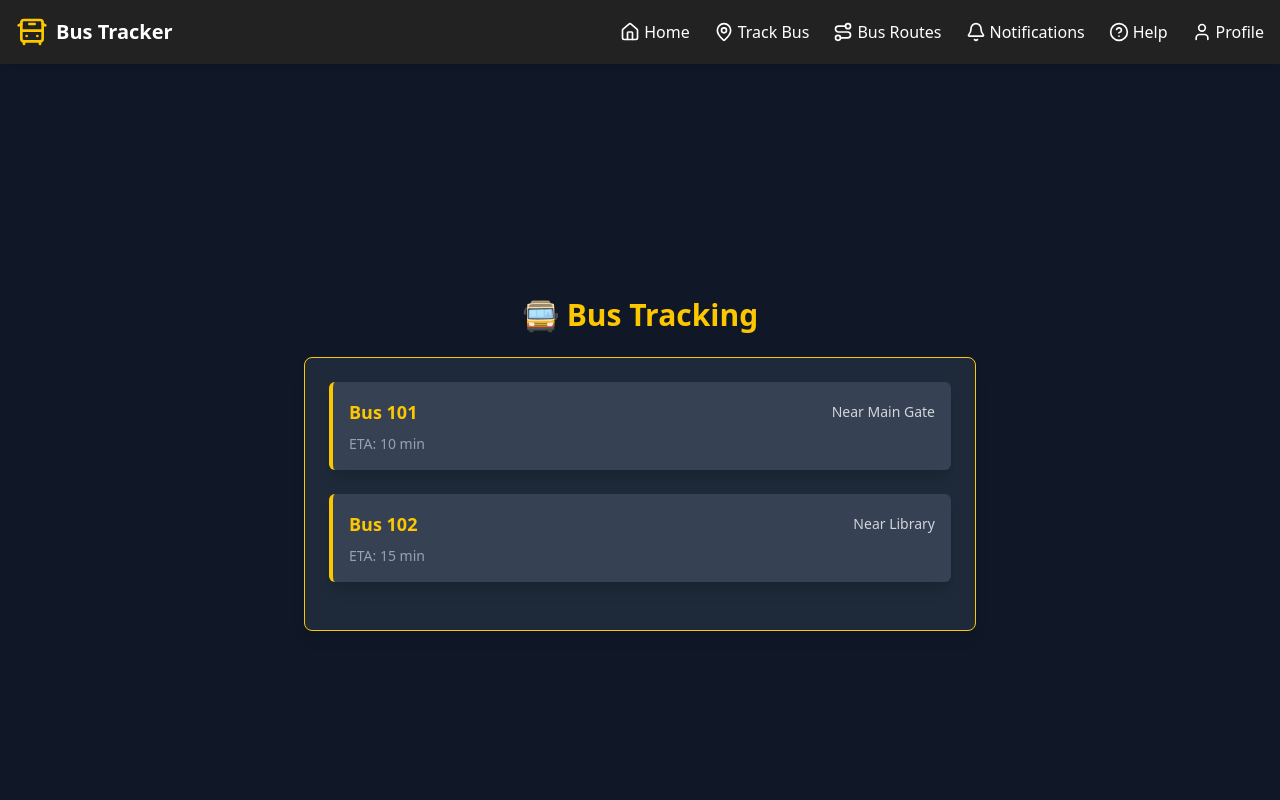
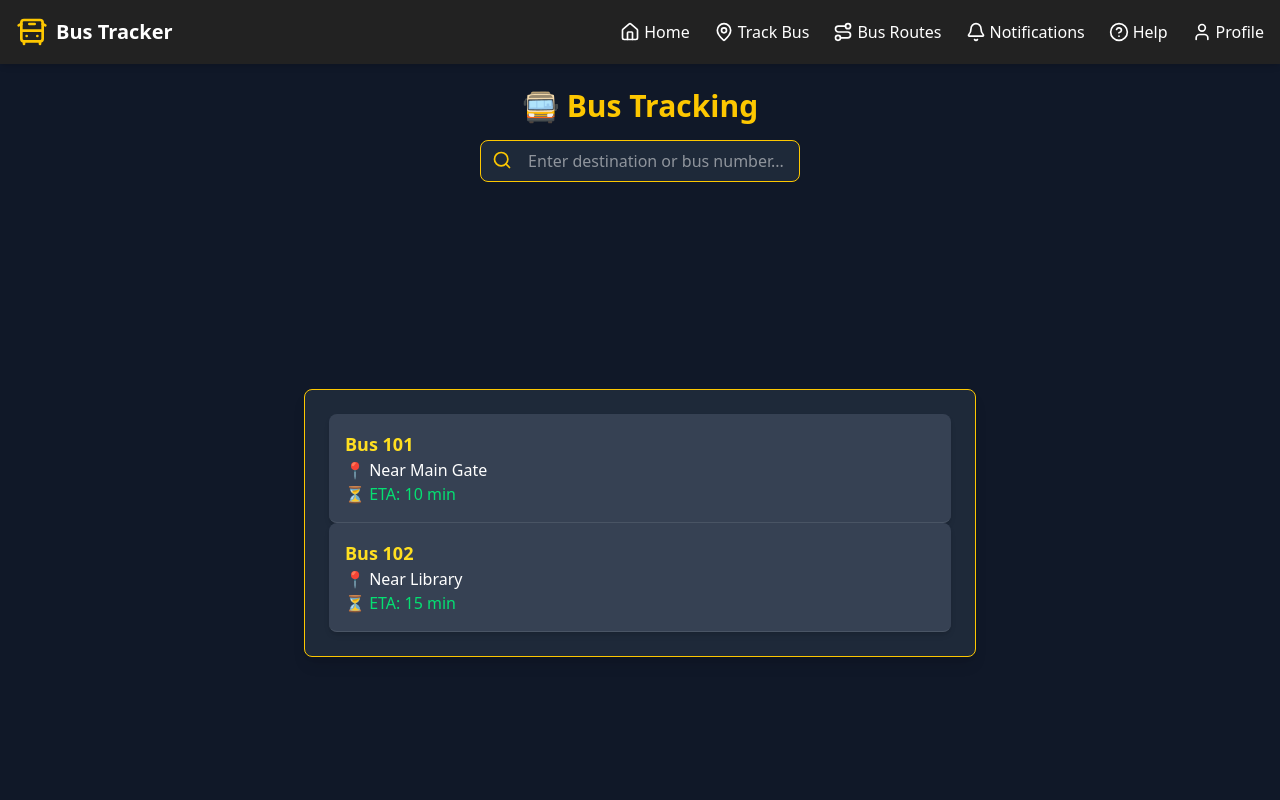
Before and after one commit to ankit2005-star/my-collage-bus-tracker, a React (Vite) app: page /bus-tracking in a window 1280 px wide. Shown: the top 800 px of the page. Built offline with nearby package versions, Linux system fonts and the light colour scheme; no server answers; sample sign-in values are in the browser's storage.

Commit message:
Update BusTrackingPage.jsx
updated  UI

```diff
--- a/src/pages/BusTrackingPage.jsx
+++ b/src/pages/BusTrackingPage.jsx
@@ -1,49 +1,99 @@
 import { useState, useEffect } from "react";
+import { Search } from "lucide-react";
 import Header from "../components/Header";
 import Footer from "../components/Footer";
 
 const BusTrackingPage = () => {
   const [buses, setBuses] = useState([]);
+  const [searchQuery, setSearchQuery] = useState("");
+  const [filteredBuses, setFilteredBuses] = useState([]);
+  const [notRunning, setNotRunning] = useState(false);
+  const [searched, setSearched] = useState(false);
 
   // Mock bus data (Replace with API calls later)
   useEffect(() => {
-    setBuses([
-      { busNumber: "101", location: "Near Main Gate", eta: "10 min" },
-      { busNumber: "102", location: "Near Library", eta: "15 min" },
-    ]);
+    const busData = [
+      { busNumber: "101", location: "Near Main Gate", eta: "10 min", running: true },
+      { busNumber: "102", location: "Near Library", eta: "15 min", running: true },
+    ];
+    setBuses(busData);
+    setFilteredBuses(busData);
   }, []);
+
+  const handleSearch = () => {
+    setSearched(true);
+    const results = buses.filter(
+      (bus) =>
+        bus.busNumber.includes(searchQuery) ||
+        bus.location.toLowerCase().includes(searchQuery.toLowerCase())
+    );
+    setFilteredBuses(results);
+    setNotRunning(searchQuery !== "" && results.length === 0);
+  };
+
+  const handleInputChange = (e) => {
+    const value = e.target.value;
+    setSearchQuery(value);
+    if (value === "") {
+      setFilteredBuses(buses);
+      setNotRunning(false);
+      setSearched(false);
+    }
+  };
 
   return (
     <div className="flex flex-col min-h-screen overflow-x-hidden bg-gray-900 text-white">
 
+      {/* Bus Tracking Title Moved to Top */}
+      <h2 className="text-3xl font-bold text-yellow-400 text-center mt-6">
+        🚍 Bus Tracking
+      </h2>
+
+      {/* Search Bar */}
+      <div className="flex justify-center items-center mt-4 space-x-2">
+        <div className="relative w-80">
+          <input
+            type="text"
+            placeholder="Enter destination or bus number..."
+            className="w-full p-2 pl-10 rounded-lg border border-yellow-400 bg-gray-800 text-white text-center focus:outline-none focus:ring-2 focus:ring-yellow-400"
+            value={searchQuery}
+            onChange={handleInputChange}
+            onKeyDown={(e) => {
+              if (e.key === "Enter") {
+                handleSearch();
+              }
+            }}
+          />
+          <Search
+            className="absolute left-3 top-2.5 text-yellow-400 cursor-pointer"
+            size={20}
+            onClick={handleSearch}
+          />
+        </div>
+      </div>
 
       {/* Main Content */}
-      <div className="flex-grow flex flex-col items-center justify-center px-4 py-16">
-        <h2 className="text-3xl font-bold text-yellow-400 text-center mb-6">
-          🚍 Bus Tracking
-        </h2>
-
+      <div className="flex-grow flex flex-col items-center justify-center px-4 py-6">
         <div className="w-full max-w-2xl bg-gray-800 border border-yellow-400 shadow-lg rounded-lg p-6">
+          {notRunning && searched && (
+            <p className="text-center text-red-400 font-bold">🚫 This bus is not running now</p>
+          )}
           <ul>
-            {buses.map((bus, index) => (
+            {filteredBuses.map((bus, index) => (
               <li
                 key={index}
-                className="mb-6 p-4 bg-gray-700 border-l-4 border-yellow-400 rounded-md shadow-lg hover:shadow-xl transition-all duration-300"
+                className="p-4 border-b border-gray-600 bg-gray-700 rounded-lg shadow-md"
               >
-                <div className="flex justify-between items-center">
-                  <span className="text-lg font-bold text-yellow-400">
-                    Bus {bus.busNumber}
-                  </span>
-                  <span className="text-gray-300 text-sm">{bus.location}</span>
-                </div>
-                <p className="text-gray-400 text-sm mt-2">ETA: {bus.eta}</p>
+                <strong className="text-yellow-300 text-lg">
+                  Bus {bus.busNumber}
+                </strong>
+                <p className="text-white">📍 {bus.location}</p>
+                <p className="text-green-400">⏳ ETA: {bus.eta}</p>
               </li>
             ))}
           </ul>
         </div>
       </div>
-
-
     </div>
   );
 };
```
